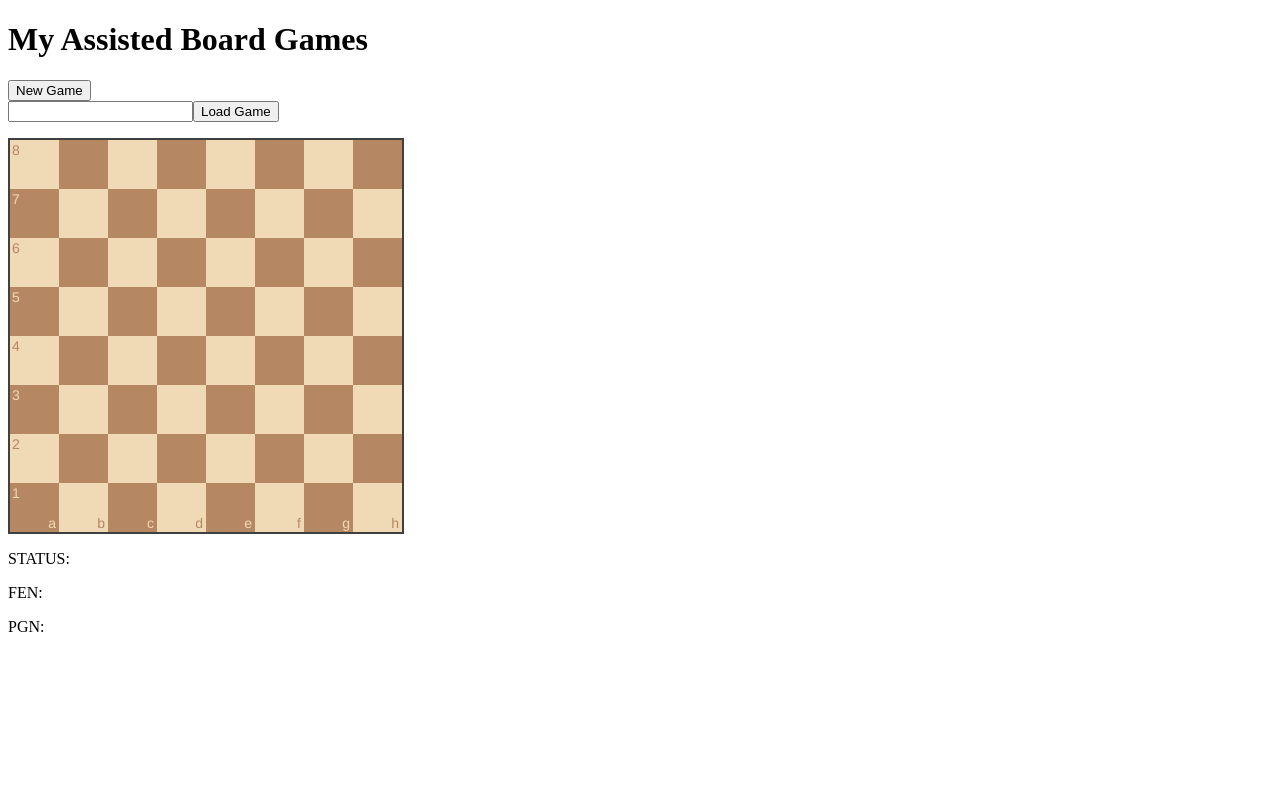
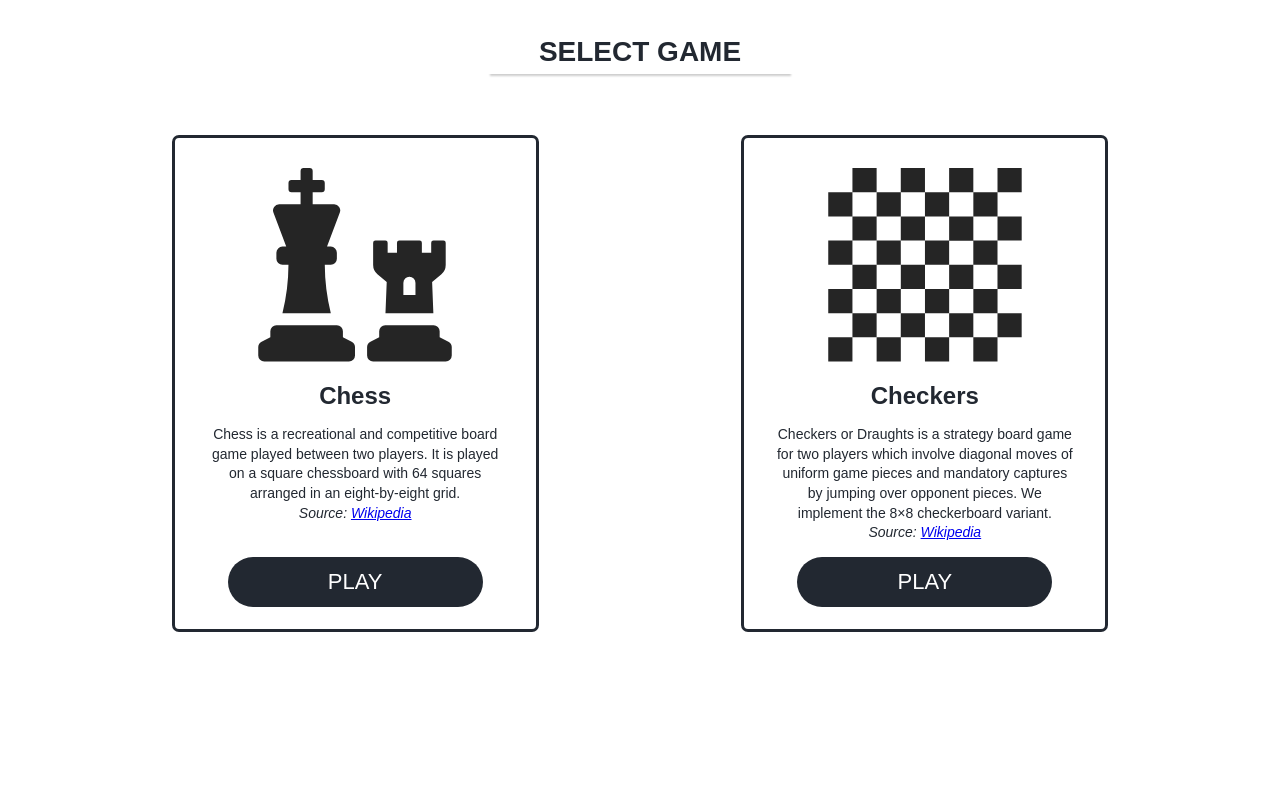
Before and after one commit to oliviercailloux/Assisted-Board-Games, a web app: page / in a window 1280 px wide. Run offline with its HTML, style and script files only (its server is not run), Linux system fonts and the light colour scheme; data that the repository does not hold is empty.

Commit message:
Initial commit

```diff
--- a/src/main/java/io/github/oliviercailloux/assisted_board_games/model/GameEntity.java
+++ b/src/main/java/io/github/oliviercailloux/assisted_board_games/model/GameEntity.java
@@ -114,7 +114,7 @@ public class GameEntity {
         return clockDuration;
     }
 
-    void setClockDuration(Duration clockDuration) {
+    public void setClockDuration(Duration clockDuration) {
         this.clockDuration = clockDuration;
     }
 
--- a/src/main/webapp/chessboardjs/css/chessboard-0.3.0.css
+++ b/src/main/webapp/chessboardjs/css/chessboard-0.3.0.css
@@ -36,14 +36,14 @@
 
 /* white square */
 .white-1e1d7 {
-  background-color: #f0d9b5;
-  color: #b58863;
+  background-color: #fff;
+  color: #928f8f;
 }
 
 /* black square */
 .black-3c85d {
-  background-color: #b58863;
-  color: #f0d9b5;
+  background-color: #928f8f;
+  color: #fff;
 }
 
 /* highlighted square */
@@ -68,3 +68,138 @@
   top: 2px;
   left: 2px;
 }
+
+
+/* Author: James BURTON */
+#board {
+  margin: auto;
+}
+
+.button {
+  border: none;
+  padding: 6px 15px;
+  text-align: center;
+  text-decoration: none;
+  display: inline-block;
+  font-size: 12px;
+  margin: 2px 1px;
+  transition-duration: 0.4s;
+  cursor: pointer;
+  background-color: white;
+  color: black;
+  border: 2px solid #555555;
+}
+
+.button:hover {
+  background-color: #555555;
+  color: white;
+}
+
+#wrap {
+  width: 425px;
+  text-align: left;
+  margin: auto;
+  overflow:auto;
+}
+
+#left,
+#right {
+  background-color: rgba(231, 224, 224, 0.5);
+  border: 1px solid #fff;
+  padding: 0.5rem;
+  flex-grow: 1;
+  color: #fff;
+}
+
+#content {
+  display: flex;
+  width: 400px;
+  border: 1px solid #555555;
+  margin:auto;
+}
+
+#pagetitle {
+  font-size: 40px;
+  font-weight: bold;
+  margin: 7px;
+}
+
+body {
+  font-family: 'Raleway', sans-serif;
+}
+
+input {
+  flex-grow:2;
+  border: none;
+  padding: 6px 15px;
+  width: 125px;
+}
+
+.dark-mode {
+  background-color: black;
+  color: white;
+}
+
+#board {
+  margin: auto;
+}
+
+#gameinfo {
+  width: 425px;
+  text-align: left;
+  margin: auto;
+  overflow:none;
+}
+
+.Clocks {
+  width: 70%;
+  display: block;
+  margin: 0 auto;
+  text-align: center;
+  margin-top: 25px;
+}
+
+#Black-player-clock, #White-player-clock {
+  display: inline-block;
+  font-size: 40px;
+  width: 15%;
+  margin: 0 auto;
+  padding: 10px 5px;
+  border: 1px solid black;
+  text-align: center;
+}
+
+#White-player-clock {
+  margin: 0;
+  border: none;
+  box-shadow: 0 0 5px gainsboro;
+}
+
+.outer-class {
+  width: 70%;
+  margin: 7px auto;
+  display: block;
+}
+
+label, #time, #time-btn {
+  display: inline-block;
+  padding: 0;
+  text-align: center;
+  margin: 0;
+}
+
+#time {
+  font-size: 18px;
+  border: 1px solid black;
+  padding: 15px 25px;
+  width: 157px;
+}
+
+#time-btn {
+  font-size: 18px;
+  border: 0;
+  background: none;
+  background-color: white;
+  padding: 15px 72px;
+  border: 1px solid black;
+}
--- /dev/null
+++ b/src/main/webapp/css/styles.css
@@ -0,0 +1,169 @@
+/* Author: Kerim HUDAYBERDIYEV */
+html {
+    font-size: 62.5%;               /* 10px */
+    height: 100%;
+}
+
+body {
+    margin: 0;
+    font-size: 1.4rem;              /* 1.4 * 10 = 14px */
+    box-sizing: border-box;
+    padding: 3rem;
+    font-family: "font-family: 'Open Sans', sans-serif;", sans-serif;
+    font-weight: 400;
+    line-height: 140%;
+    color: #252525;
+    min-height: 100%;
+}
+
+@media only screen and (max-width: 56.25em) {
+    body {
+        padding: 0;
+    }
+}
+
+@media only screen and (max-width: 75em) {
+    html {
+        font-size: 56.25%; }
+    }
+
+@media only screen and (max-width: 56.25em) {
+    html {
+        font-size: 50%;
+    }
+}
+
+@media only screen and (min-width: 112.5em) {
+    html {
+        font-size: 75%;
+    }
+}
+
+h1 {
+    font-size: 2.8rem;
+    text-align: center;
+    margin: 0 auto;
+    padding-bottom: 1%;
+    padding-top: 1%;
+    width: 25%;
+    border-top: 0;
+    border-left: 0;
+    border-bottom: 0;
+    box-shadow: 0 4px 2px -2px rgba(2, 2, 2, 0.2);
+    text-transform: uppercase;
+    color: #222831;
+}
+
+@media only screen and (max-width: 56.25em) {
+    h1 {
+        font-size: 1.8rem;
+    }
+}
+
+h2 {
+    font-size: 2.4rem;
+    color: #222831;
+}
+
+p {
+    height: 25%;
+    color: #222831;
+}
+
+.container {
+    display: flex;
+    flex-direction: row;
+    flex-grow: 1;
+    flex-shrink: 1;
+    justify-content: space-evenly;
+}
+
+.item {
+    order: 1;
+    flex-basis: auto;
+}
+
+@media only screen and (max-width: 56.25em) {
+    .container {
+        flex-wrap: wrap;
+    }
+}
+
+.card {
+    margin: 5%;
+    padding: 2.5%;
+    width: 30rem;
+    height: 43rem;
+    border-style: solid;
+    border-color: #222831;
+    align-items: center;
+    text-align: center;
+    border-radius: 7px;
+}
+
+@media only screen and (max-width: 56.25em) {
+    .card {
+        padding: 1%;
+    }
+}
+
+.card:hover {
+    /*border-color: white;*/
+    box-shadow: 12px 12px #222831;
+    background-color: #75cfb8;          /* #aaaaaa */
+}
+
+.card:hover .logo {
+    color: white;
+}
+
+.card:hover h2 {
+    color: white;
+}
+
+.card:hover p {
+    color: white;
+}
+
+.card:hover button {
+    background-color: white;
+}
+
+.card:hover button span {
+    color: #75cfb8;
+}
+
+.logo {
+    width: 100% !important;
+    height: 45% !important;
+}
+
+button {
+    margin-top: 1rem;
+    border: none;
+    display: inline-block;
+    width: 85%;
+    height: 5rem;
+    border-radius: 50px;
+    background-color: #222831;
+    outline: none;
+}
+
+@media only screen and (max-width: 56.25em) {
+    button {
+        margin-top: 0;
+    }
+}
+
+button:active {
+    transform: translateY(2px) !important;
+    background-color: rgb(240, 234, 234) !important;
+}
+
+button span {
+    color: white;
+    font-size: 2.2rem;
+    text-transform: uppercase;
+    text-align: center;
+    margin: 0 auto;
+}
--- a/src/main/webapp/index.html
+++ b/src/main/webapp/index.html
@@ -1,97 +1,44 @@
-<!DOCTYPE html PUBLIC "-//W3C//DTD XHTML 1.0 Transitional//EN" "http://www.w3.org/TR/xhtml1/DTD/xhtml1-transitional.dtd">
-<html xmlns="http://www.w3.org/1999/xhtml">
+<!DOCTYPE html>
+<html lang="en">
 <head>
-<meta http-equiv="Content-Type" content="text/html; charset=utf-8" />
-<link rel="stylesheet" type="text/css" href="chessboardjs/css/chessboard-0.3.0.css" />
-<script
-  src="https://code.jquery.com/jquery-3.4.1.min.js"
-  integrity="sha256-CSXorXvZcTkaix6Yvo6HppcZGetbYMGWSFlBw8HfCJo="
-  crossorigin="anonymous"></script>
-<script type="text/javascript" src="chessboardjs/js/chess.js"></script>
-<script type="text/javascript" src="chessboardjs/js/chessboard-0.3.0.js"></script>
-<script type="text/javascript" src="js/script.js"></script>
-<title>My Assisted Board Games</title>
+    <meta charset="UTF-8">
+    <meta http-equiv="X-UA-Compatible" content="IE=edge">
+    <meta name="viewport" content="width=device-width, initial-scale=1.0">
+    <meta name="author" content="Kerim HUDAYBERDIYEV & James BURTON">
+
+	<script defer src="https://use.fontawesome.com/releases/v5.15.3/js/all.js" integrity="sha384-haqrlim99xjfMxRP6EWtafs0sB1WKcMdynwZleuUSwJR0mDeRYbhtY+KPMr+JL6f" crossorigin="anonymous"></script>
+    <link rel="preconnect" href="https://fonts.gstatic.com">
+    <link href="https://fonts.googleapis.com/css2?family=Open+Sans:ital,wght@0,300;0,400;0,600;0,700;0,800;1,300;1,400&display=swap" rel="stylesheet">
+    <link rel="stylesheet" href="css/styles.css">
+
+    <title>Game Menu</title>
 </head>
+<body>
+    <h1>Select game</h1>
 
-<body>
-	<h1>My Assisted Board Games</h1>
+    <div class="container">
+        <div class="item card">
+			<i class="fas fa-chess logo"></i>
 
-	<button onclick="newGame()">New Game</button><br/>
-	<input type="text" id="game-id"/><button onclick="loadGame()">Load Game</button>
-	<p></p>
+            <h2>Chess</h2>
+            <p>Chess is a recreational and competitive board game played between two players. It is played on a square chessboard with 64 squares arranged in an eight-by-eight grid.
+			<br><em>Source: <a href="https://en.wikipedia.org/wiki/Chess" target="_blank">Wikipedia</a></em></p>
+            <button id="Chess"><span>Play</span></button>
+        </div>
 
-	<div id="board" style="width:400px"></div>
-	<p>STATUS: <span id="status"></span></p>
-	<p>FEN: <span id="fen"></span></p>
-	<p>PGN: <span id="pgn"></span></p>
+        <div class="item card">
+            <i class="fas fa-chess-board logo"></i>
 
-	<script type="text/javascript">
-		var board;
-		var game = Chess();
+            <h2>Checkers</h2>
+            <p>Checkers or Draughts is a strategy board game for two players which involve diagonal moves of uniform game pieces and mandatory captures by jumping over opponent pieces.
+			We implement the 8×8 checkerboard variant.
+			<br><em>Source: <a href="https://en.wikipedia.org/wiki/Draughts" target="_blank">Wikipedia</a></em></p>
+            <button id="Checkers"><span>Play</span></button>
+        </div>
+    </div>
 
-		var onDragStart = function(src, piece, pos, o) {
-			// only allow moving pieces of the playing sides' and if the game isn't over
-			if (game.game_over() ||
-				(game.turn() === 'w' && piece.search(/^b/) !== -1) ||
-				(game.turn() === 'b' && piece.search(/^w/) !== -1)) {
-				return false;
-			}
-		};
-
-		var onDrop = function(src, dst) {
-			var move = game.move({
-				from: src,
-				to: dst,
-				promotion: 'q' // auto promote to queen for now...
-			});
-
-			// a move is valid iff it isn't returned as null
-			if (move === null) {
-				return 'snapback'; // snapback the piece to its previous location
-			}
-
-			// otherwise do play the move on the server
-			playMove(src, dst);
-			update();
-		};
-
-		var onSnapEnd = function() {
-			board.position(game.fen());
-		};
-
-		var update = function(){
-			var status = '';
-			var color = game.turn() === 'w' ? 'White' : 'Black';
-
-			// checkmate?
-			if (game.in_checkmate()) {
-				status = 'Game over, ' + color + ' is in checkmate.';
-			} else if (game.in_draw()) {
-				// draw?
-				status = 'Game over, drawn position';
-			} else {
-				// game still on
-				status = color + ' to move';
-
-				// check?
-				if (game.in_check()) {
-					status += ', ' + color + ' is in check';
-				}
-			}
-
-			// update status & pgn spans
-			$('#status').html(status);
-			$('#fen').html(game.fen());
-			$('#pgn').html(game.pgn());
-		};
-		var config = {
-			draggable: true,
-			dropOffBoard: 'snapback',
-			onDragStart: onDragStart,
-			onDrop: onDrop,
-			onSnapEnd: onSnapEnd,
-		};
-		board = ChessBoard('board', config);
-	</script>
+    <script type="text/javascript" src="js/redirection.js"></script>
+	<!-- Both of the icons have been downloaded from Fontawesome. Styling was applied. Links: https://fontawesome.com/icons/chess?style=solid
+	an https://fontawesome.com/icons/chess-board?style=solid Licence: https://fontawesome.com/license -->
 </body>
 </html>
--- /dev/null
+++ b/src/main/webapp/js/redirection.js
@@ -0,0 +1,12 @@
+// Triggers a function after a button click, here we are going to redirect the user to a selected game page
+document.getElementById("Chess").onclick = () => {
+	console.log('Selected chess');
+
+	window.location.assign("Chess.html");
+};
+
+document.getElementById("Checkers").onclick = () => {
+	console.log('Selected checkers');
+
+	// window.location.assign("");		TODO: Specify path to checkers html page later, when the checkers page will be available
+}
--- a/src/main/webapp/js/script.js
+++ b/src/main/webapp/js/script.js
@@ -1,7 +1,84 @@
 /**
  * The id of the game currently being played in the page.
  */
-var currentGameId;
+let currentGameId;
+
+/**
+ * Sends a GET request to server to get the remaining time
+ */
+const getRemainingTime = (player, id) => {
+	let xmlHttp = new XMLHttpRequest();
+    xmlHttp.open("GET", `api/v1/game/${currentGameId}/clock/${player}`, false);
+    xmlHttp.send(null);
+
+	const time = xmlHttp.responseText;
+	let clock = document.getElementById(id);
+
+	let hours;
+	const hoursIndex = time.indexOf("H");
+	let minutes;
+	const minutesIndex = time.indexOf("M");
+	let seconds;
+	const secondsIndex = time.indexOf("S");
+
+	if (hoursIndex !== -1)
+		hours = time.substring(time.indexOf("T") + 1, hoursIndex);
+	else
+		hours = "00";
+
+	if (hoursIndex === -1 && minutesIndex !== -1)
+		minutes = time.substring(time.indexOf("T") + 1, minutesIndex);
+	else if (minutesIndex !== -1)
+		minutes = time.substring(hoursIndex + 1, minutesIndex);
+	else
+		minutes = "00";
+
+	if (secondsIndex !== -1)
+		seconds = Math.round(time.substring(minutesIndex + 1, secondsIndex));
+	else
+		seconds = "00";
+
+
+	if (hours.length === 1)
+		hours = "0".concat(hours);
+
+	if (minutes.length === 1)
+		minutes = "0".concat(minutes);
+
+	if (seconds.length === 1)
+		seconds = "0".concat(seconds);
+
+	clock.innerText = `${hours}:${minutes}:${seconds}`;
+};
+
+/**
+ * Sends a POST request to server to change the remaining time
+ */
+const changeRemainingTime = () => {
+	const time = document.getElementById("time").value;
+
+	if (time.trim() === '') {
+		alert("Please enter correct value!");
+		return;
+	} else if (time < 600) {
+		alert("Minimum time is 600 seconds (10 minutes)!");
+		return;
+	} else if (time > 36000) {
+		alert("Maximum time is 36000 seconds (10 hours)!");
+		return;
+	}
+
+	const http = new XMLHttpRequest();
+	const parameters = `time=${time}`;
+	http.open("POST", `api/v1/game/${currentGameId}/clock/change`, false);
+	http.send(parameters);
+
+	document.getElementById("time").disabled = true;
+	document.getElementById("time-btn").disabled = true;
+
+	getRemainingTime("black", "Black-player-clock");
+	getRemainingTime("white", "White-player-clock");
+}
 
 /**
  * Asks the server to create a new game and loads it to the UI if successful.
@@ -32,6 +109,23 @@ var loadGame = function(gameId) {
 		crossDomain: true,
 	}).done(loadMoves);
 	currentGameId = gameId;
+
+	document.getElementById("time").disabled = false;
+	document.getElementById("time-btn").disabled = false;
+
+	window.onload = getRemainingTime("black", "Black-player-clock");
+	window.onload = getRemainingTime("white", "White-player-clock");
+
+	// If the player doesn't change the default clock duration in 30 secs, then this possibility gets disabled to prevent cheating
+	setTimeout(() => {
+		document.getElementById("time").disabled = true;
+		document.getElementById("time-btn").disabled = true;
+	}, 30000);
+
+	window.onload = window.setInterval(() => {
+		 getRemainingTime("black", "Black-player-clock");
+		 getRemainingTime("white", "White-player-clock");
+	}, 10000);
 };
 
 /**
```
Also changed, not shown: src/main/java/io/github/oliviercailloux/assisted_board_games/resources/GameResource.java (+24 -0 lines), src/main/webapp/Chess.html (added, +132 -0 lines), 2 other files.
